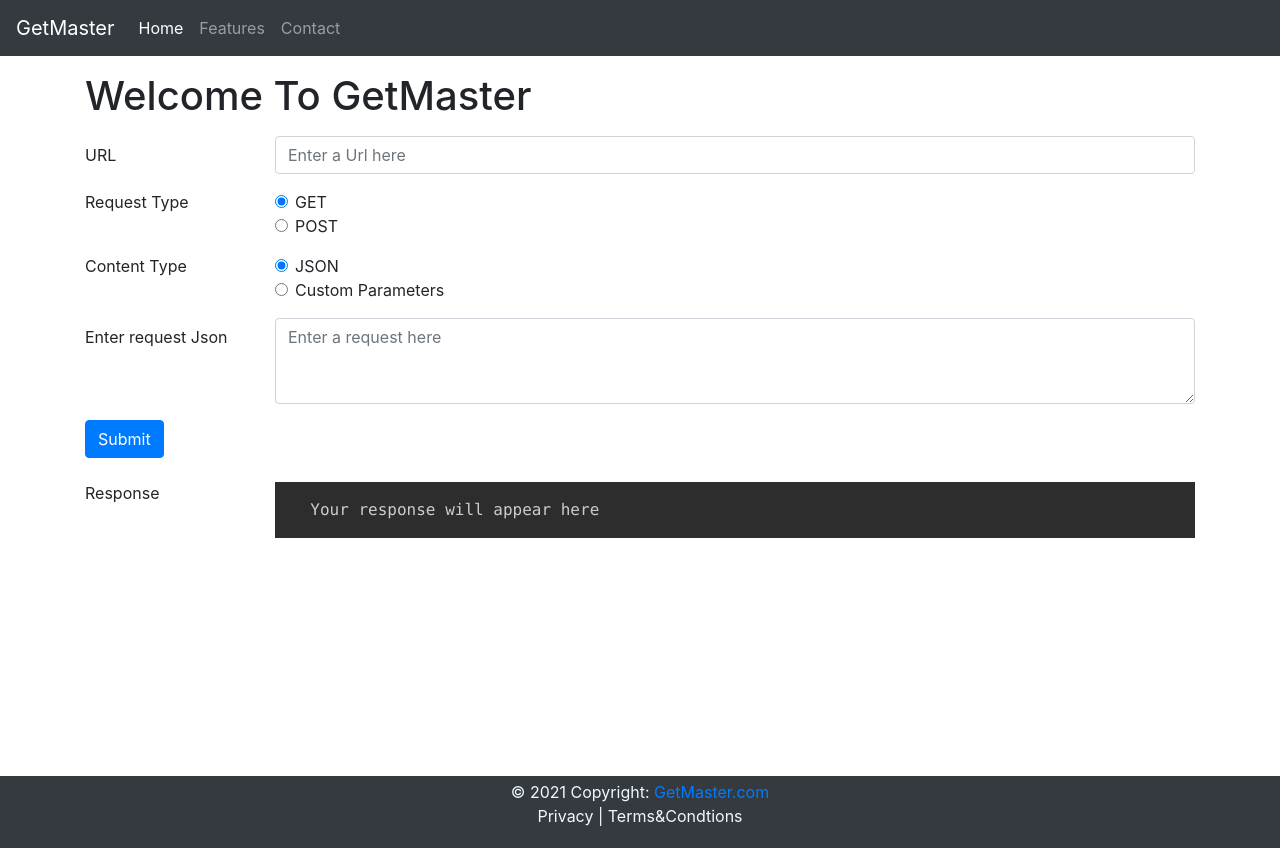
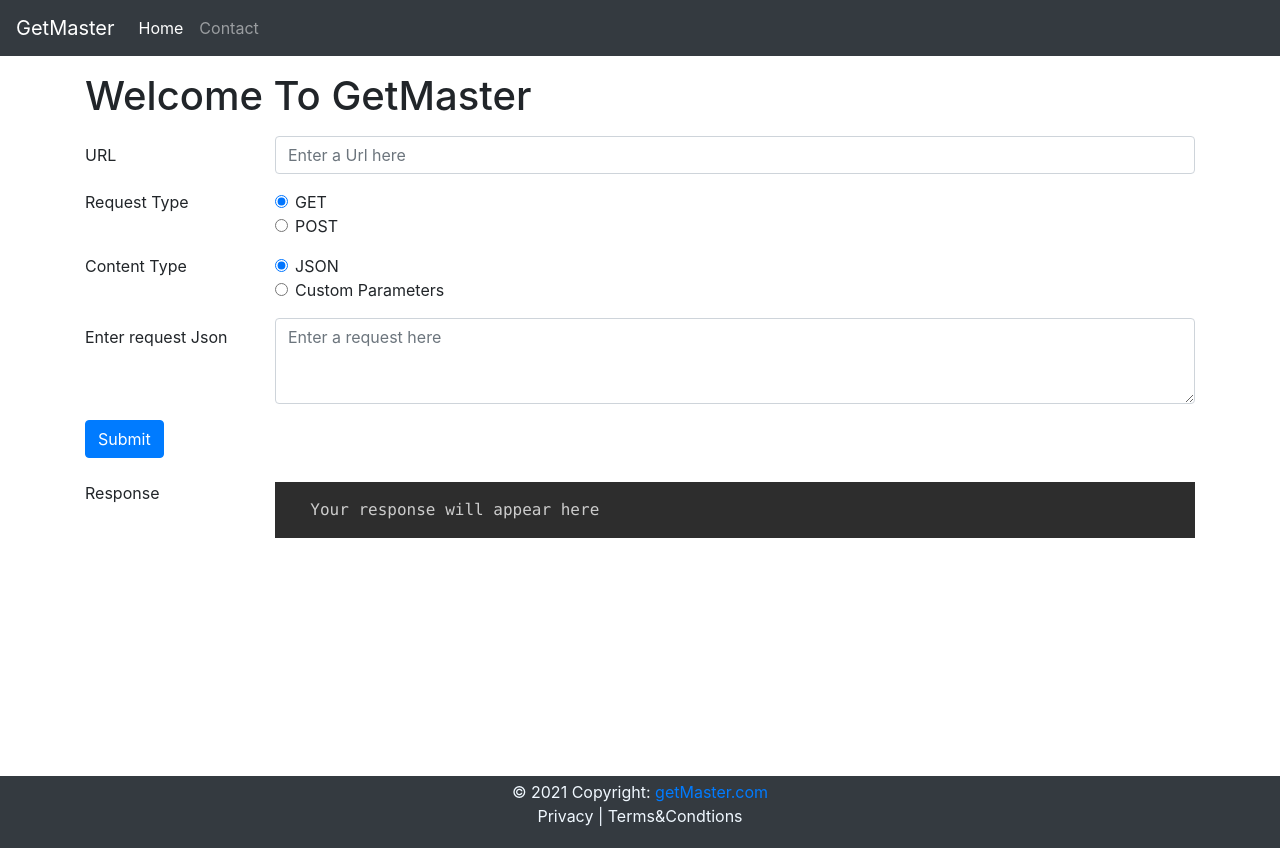
Before and after one commit to Shubham20015/GetMaster, a plain HTML site: page index.html in a window 1280 px wide. Drawn offline with nearby package versions, Linux system fonts and the light colour scheme; some packages are replaced by stand-ins of ours; a script that the page names is missing.

Commit message:
Update routing

```diff
--- a/index.html
+++ b/index.html
@@ -14,7 +14,7 @@
             max-height: 500px;
         }
     </style>
-    <title>RequestMaker</title>
+    <title>GetMaster</title>
 </head>
 
 <body>
@@ -28,9 +28,6 @@
             <ul class="navbar-nav mr-auto">
                 <li class="nav-item active">
                     <a class="nav-link" href="index.html">Home <span class="sr-only">(current)</span></a>
-                </li>
-                <li class="nav-item">
-                    <a class="nav-link" href="#">Features</a>
                 </li>
                 <li class="nav-item">
                     <a class="nav-link" href="contact.html">Contact</a>
@@ -146,7 +143,7 @@
     <footer class="footer py-1 bg-dark">
         <div class="container">
             <div class="text-center" style="color: aliceblue;">&copy; 2021 Copyright:
-                <a href="https://postman.com">GetMaster.com</a>
+                <a href="/">getMaster.com</a>
                 <p>Privacy | Terms&Condtions</p>
             </div>
         </div>
```
